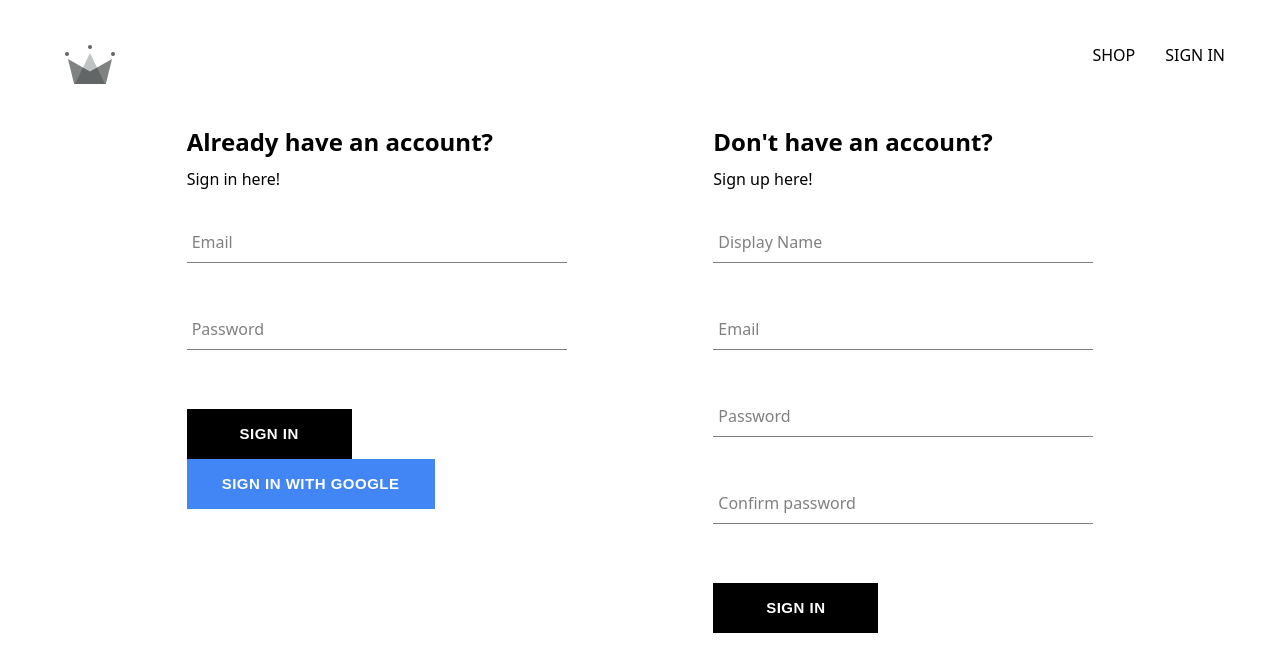
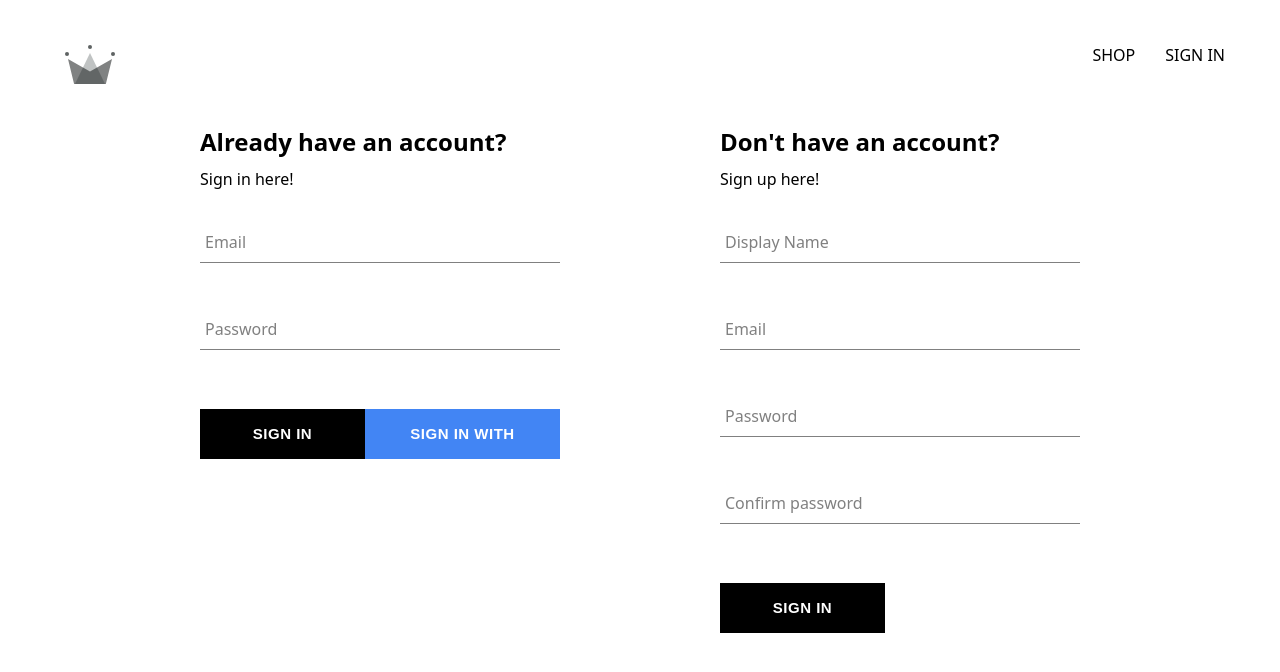
Before and after one commit to srwthomas/react-webshop, a React (Create React App) app: page /auth in a window 1280 px wide. Shown: the top 672 px of the page. Built offline with nearby package versions, Linux system fonts and the light colour scheme.

Commit message:
updated width & button layout

```diff
--- a/src/components/SignInForm/SignInForm.style.sass
+++ b/src/components/SignInForm/SignInForm.style.sass
@@ -1,6 +1,10 @@
 .sign-up-container
     display: flex
     flex-direction: column
-    width: 380px
+    width: 30%
     h2
         margin: 10px 0
+    .buttons-container
+        display: flex
+        flex-direction: row
+        justify-content: space-between
```
